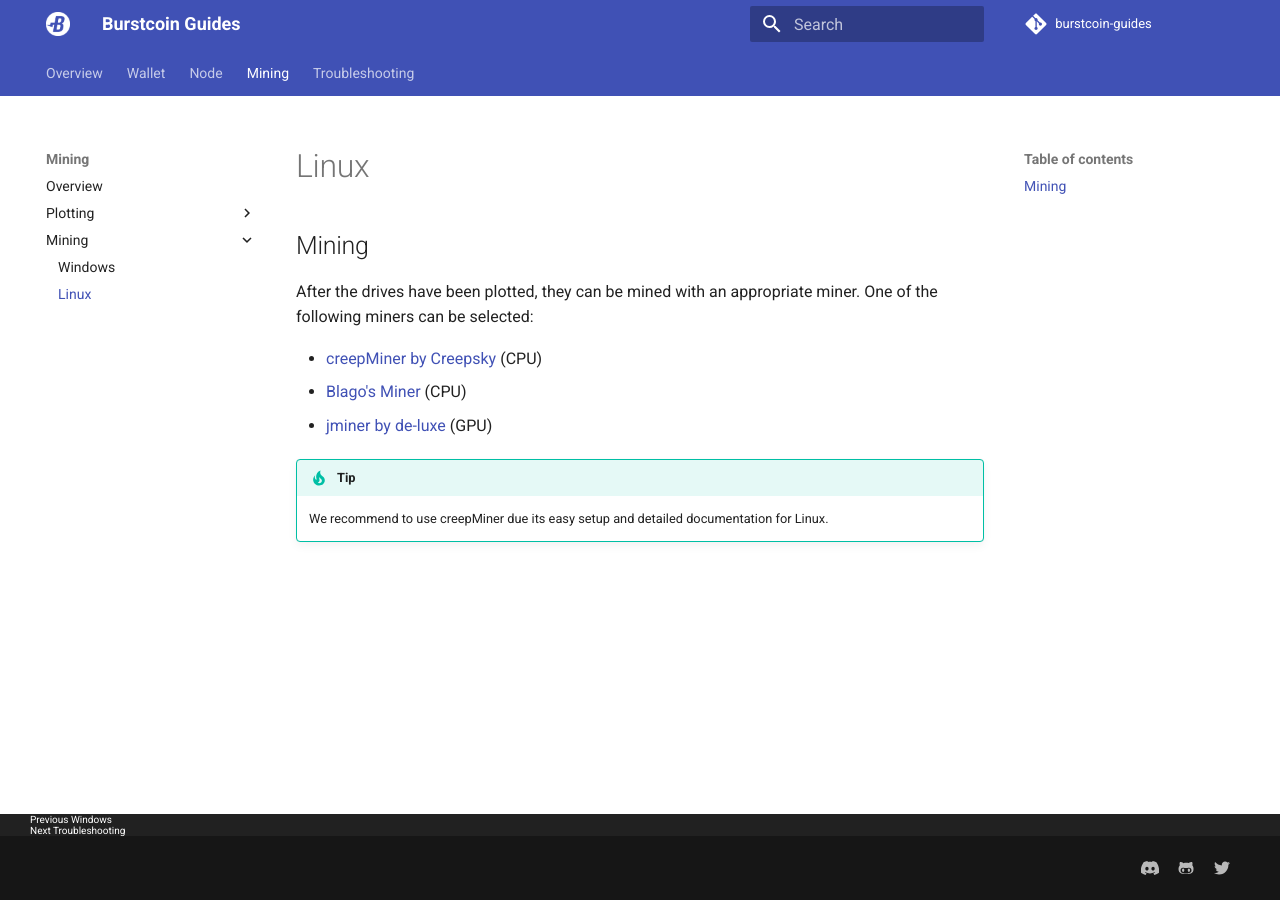
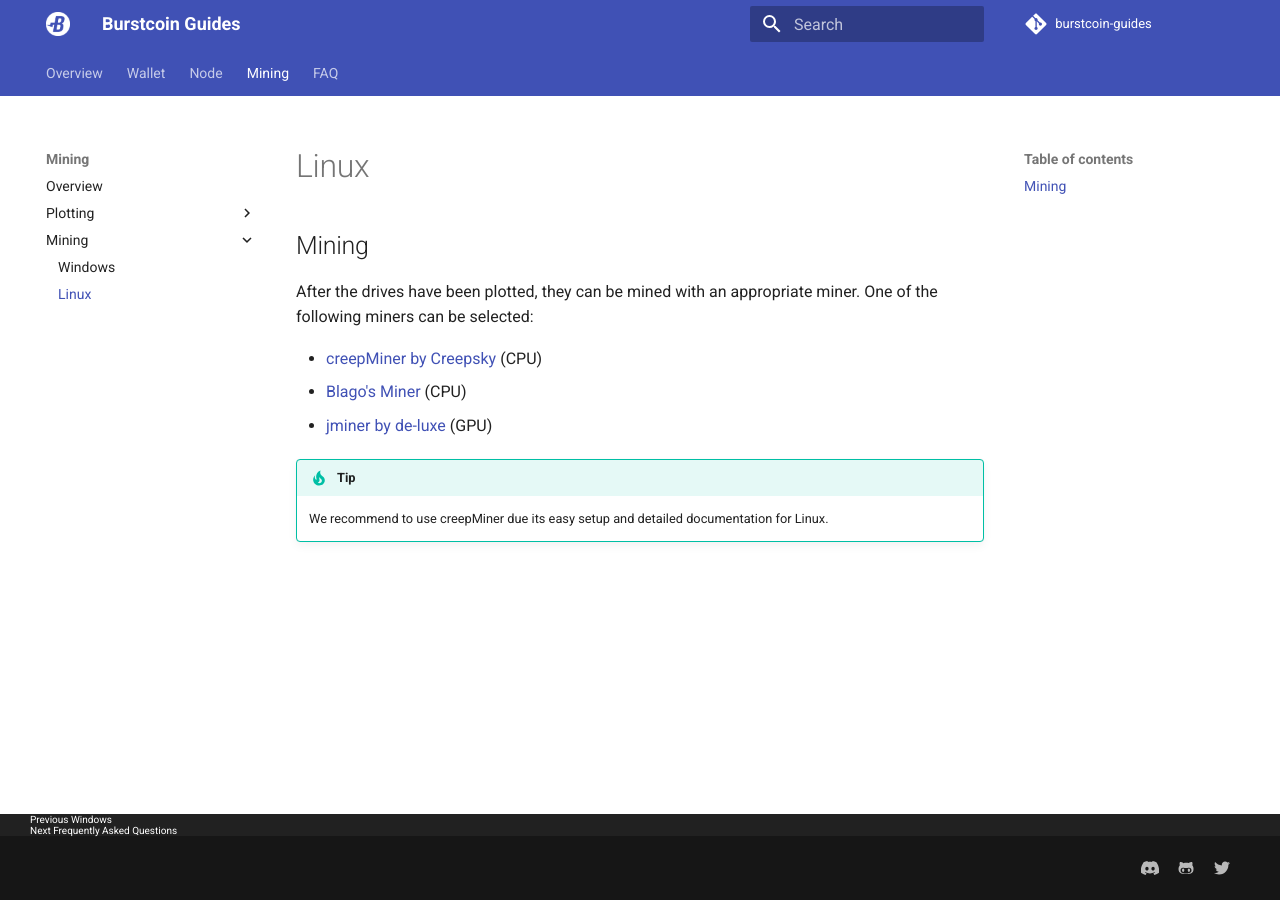
Before and after one commit to ths93/burstcoin-guides, an MkDocs documentation site: the page built from docs/mining/mining/linux.md, in a window 1280 px wide. Built offline with MkDocs 1.6.1 and Material for MkDocs 9.7.7, drawn with Linux system fonts in a browser that asks for light colours; comment, search, counter and statistics services are not loaded; old or Windows-style settings are respelled for this version of MkDocs.

Commit message:
page for faq

```diff
--- a/mkdocs.yml
+++ b/mkdocs.yml
@@ -55,7 +55,8 @@
     - Mining:
       - Windows: mining/mining/windows.md
       - Linux: mining/mining/linux.md
-  - Troubleshooting: troubleshoot.md
+  - FAQ:
+    - Frequently Asked Questions: faq/faq.md
 
 # Extensions
 markdown_extensions:
```
Also changed, not shown: docs/faq/faq.md (added, +1 -0 lines), docs/troubleshoot.md (deleted).
